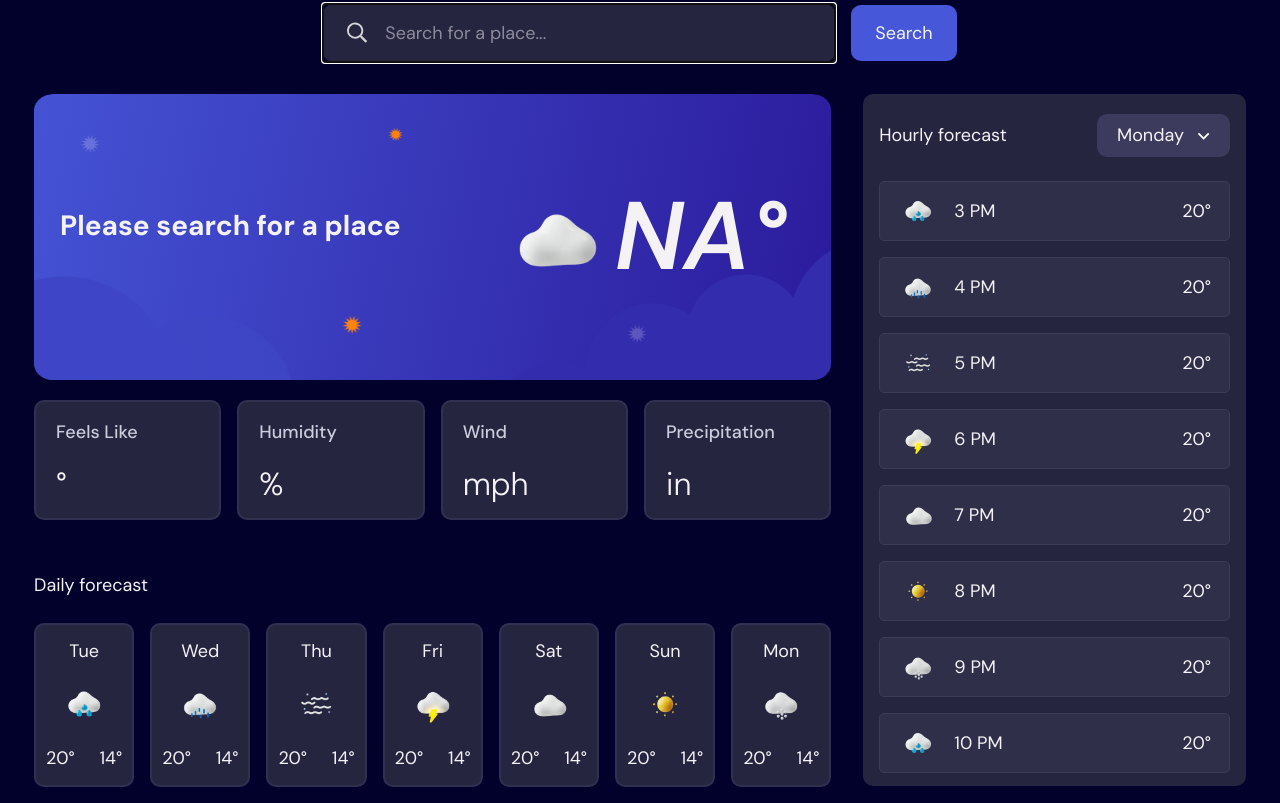
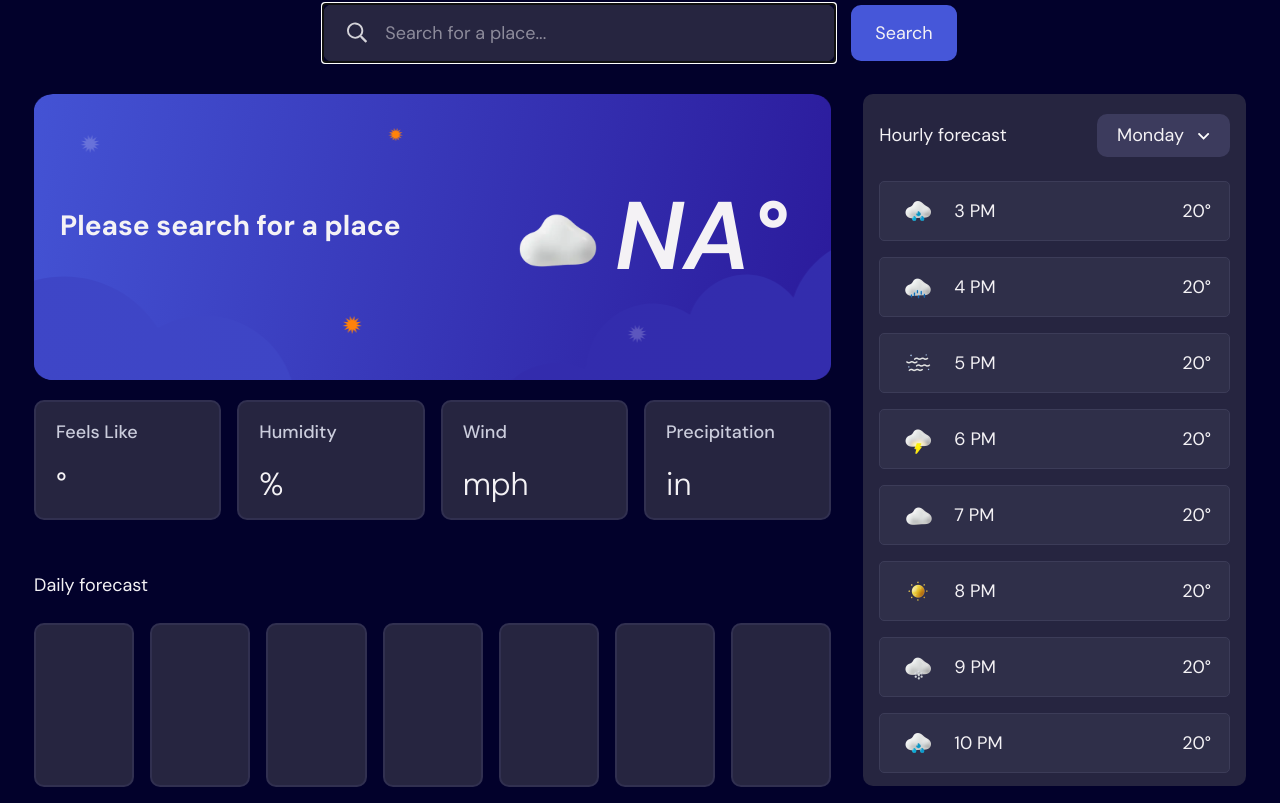
Before and after one commit to florianstancioiu/weather-app, a React (Vite) app: page / in a window 1280 px wide. Shown: the part 243-1046 px from the top of the page. Built offline with nearby package versions, Linux system fonts and the light colour scheme.

Commit message:
Worked on the functionality of DailyForecast

```diff
--- a/src/components/DailyForecast/DailyForecast.tsx
+++ b/src/components/DailyForecast/DailyForecast.tsx
@@ -1,71 +1,49 @@
 import DailyForecastItem from "../DailyForecastItem/DailyForecastItem";
 
-import IconRain from "../../images/icon-rain.webp";
-import IconDrizzle from "../../images/icon-drizzle.webp";
-import IconFog from "../../images/icon-fog.webp";
-import IconStorm from "../../images/icon-storm.webp";
-import IconOvercast from "../../images/icon-overcast.webp";
-import IconSunny from "../../images/icon-sunny.webp";
-import IconSnow from "../../images/icon-snow.webp";
+export type ForecastDailyData = {
+  temperature_2m_max: Float32Array<ArrayBufferLike> | null;
+  temperature_2m_min: Float32Array<ArrayBufferLike> | null;
+  weather_code: Float32Array<ArrayBufferLike> | null;
+  time: Date[];
+};
 
 export type DailyForecast = {
+  data?: ForecastDailyData;
+  isMetric: boolean;
   isLoading: boolean;
 };
 
-const DailyForecast = ({ isLoading }: DailyForecast) => {
+const DailyForecast = ({ data, isMetric, isLoading }: DailyForecast) => {
   return (
     <section>
       <h3 className="mb-[1.5rem]">Daily forecast</h3>
       <ul className="grid grid-cols-3 gap-[1rem] dsktp:grid-cols-7">
+        {data !== undefined &&
+          data.time.map((time, index) => {
+            const maximum = data.temperature_2m_max![index];
+            const minimum = data.temperature_2m_min![index];
+            const weatherCode = data.weather_code![index];
+
+            return (
               <DailyForecastItem
-          day="Tue"
-          maximum="20°"
-          minimum="14°"
-          image={IconRain}
+                key={index}
+                day={time.getDay()}
+                maximum={maximum}
+                minimum={minimum}
+                weatherCode={weatherCode}
+                isMetric={isMetric}
                 isLoading={isLoading}
               />
+            );
+          })}
+        {data === undefined &&
+          [...Array(7).keys()].map((item) => (
             <DailyForecastItem
-          day="Wed"
-          maximum="20°"
-          minimum="14°"
-          image={IconDrizzle}
+              key={item}
+              isMetric={isMetric}
               isLoading={isLoading}
             />
-        <DailyForecastItem
-          day="Thu"
-          maximum="20°"
-          minimum="14°"
-          image={IconFog}
-          isLoading={isLoading}
-        />
-        <DailyForecastItem
-          day="Fri"
-          maximum="20°"
-          minimum="14°"
-          image={IconStorm}
-          isLoading={isLoading}
-        />
-        <DailyForecastItem
-          day="Sat"
-          maximum="20°"
-          minimum="14°"
-          image={IconOvercast}
-          isLoading={isLoading}
-        />
-        <DailyForecastItem
-          day="Sun"
-          maximum="20°"
-          minimum="14°"
-          image={IconSunny}
-          isLoading={isLoading}
-        />
-        <DailyForecastItem
-          day="Mon"
-          maximum="20°"
-          minimum="14°"
-          image={IconSnow}
-          isLoading={isLoading}
-        />
+          ))}
       </ul>
     </section>
   );
--- a/src/components/DailyForecastItem/DailyForecastItem.tsx
+++ b/src/components/DailyForecastItem/DailyForecastItem.tsx
@@ -1,33 +1,65 @@
+import WeatherCode from "../WeatherCode/WeatherCode";
+import { getDayShortName, getDayName } from "../../utils/date";
+
 export type DailyForecastItem = {
-  day: string;
-  image: string;
-  maximum: string;
-  minimum: string;
+  day?: number;
+  weatherCode?: number;
+  maximum?: number;
+  minimum?: number;
+  isMetric: boolean;
   isLoading: boolean;
 };
 
 const DailyForecastItem = ({
   day,
-  image,
+  weatherCode,
   maximum,
   minimum,
+  isMetric,
   isLoading,
 }: DailyForecastItem) => {
+  const tempSuffix = isMetric ? "C" : "F";
+
   return (
     <>
       {!isLoading && (
         <li className="px-[0.75rem] py-[1.5rem] bg-background-2 rounded-[0.625rem] border-[2px] border-dark-blue dsktp:h-[10.25rem] dsktp:py-[1rem] dsktp:px-[0.625rem]">
-          <p className="mb-[2.125rem] text-center dsktp:mb-[1rem] dsktp:leading-[120%]">
-            {day}
-          </p>
-          <img
-            src={image}
-            alt=""
-            className="mb-[2.125rem] mx-auto w-[3.125rem] dsktp:mb-[1rem]"
-          />
+          {day !== undefined && (
+            <p
+              className="mb-[2.125rem] text-center dsktp:mb-[1rem] dsktp:leading-[120%]"
+              title={getDayName(day)}
+            >
+              {getDayShortName(day)}
+            </p>
+          )}
+          {day !== undefined ? (
+            <WeatherCode
+              code={weatherCode}
+              className="mb-[2.125rem] mx-auto w-[3.125rem] dsktp:mb-[1rem]"
+            />
+          ) : (
+            <></>
+          )}
+
           <div className="flex justify-between items-center">
-            <p>{maximum}</p>
-            <p>{minimum}</p>
+            {maximum !== undefined && day !== undefined && (
+              <p
+                title={`The maximum temperature on ${getDayName(
+                  day
+                )} is ${Math.round(maximum)}°${tempSuffix}.`}
+              >
+                {Math.round(maximum)}°
+              </p>
+            )}
+            {minimum !== undefined && day !== undefined && (
+              <p
+                title={`The minimum temperature on ${getDayName(
+                  day
+                )} is ${Math.round(minimum)}°${tempSuffix}.`}
+              >
+                {Math.round(minimum)}°
+              </p>
+            )}
           </div>
         </li>
       )}
```
Lines whose indentation alone changed are shown as unchanged.
